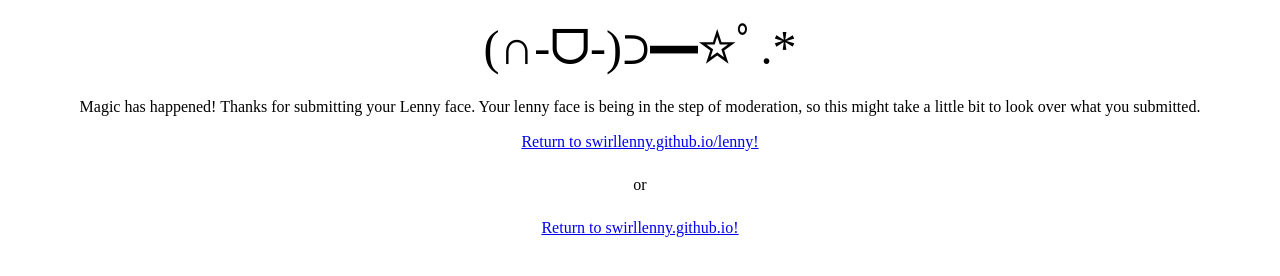
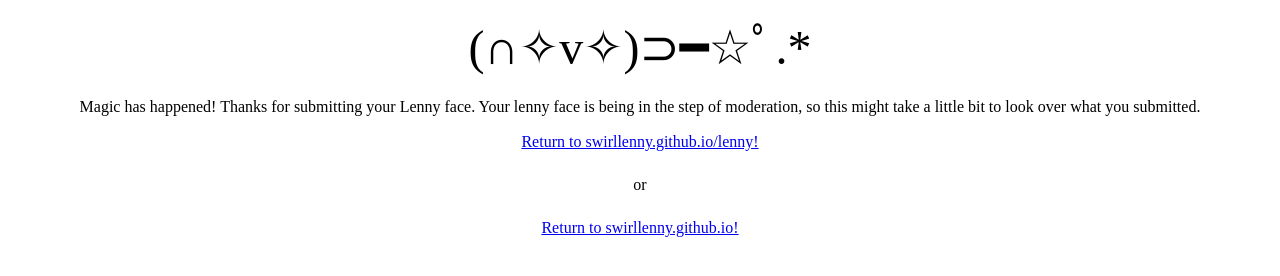
Before and after one commit to swirllenny/lenny, a plain HTML site: page thankyou.html in a window 1280 px wide. Drawn offline with Linux system fonts and the light colour scheme.

Commit message:
Update thankyou.html

```diff
--- a/thankyou.html
+++ b/thankyou.html
@@ -14,7 +14,7 @@
   <title>Thank You! - swirllenny</title>
 </head>
 <body>
-<center><font size="29">(∩-ᗜ-)⊃━☆ﾟ.*</font></center>
+<center><font size="29">(∩✧v✧)⊃━☆ﾟ.*</font></center>
 <center><HR width="40" color="#FFFFFF" size="4"><center>
 <center> Magic has happened! Thanks for submitting your Lenny face. Your lenny face is being in the step of moderation, so this might take a little bit to look over what you submitted. </center>
 <center><HR width="40" color="#FFFFFF" size="1"><center>
```
